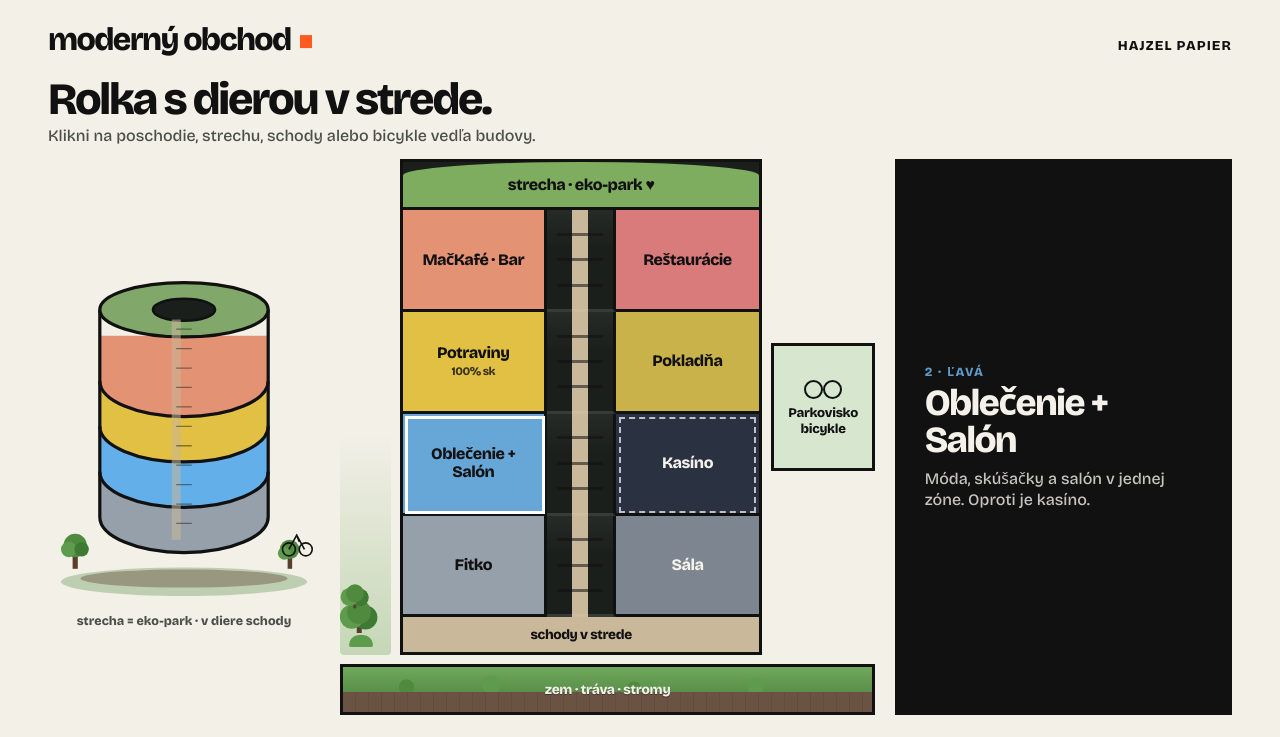
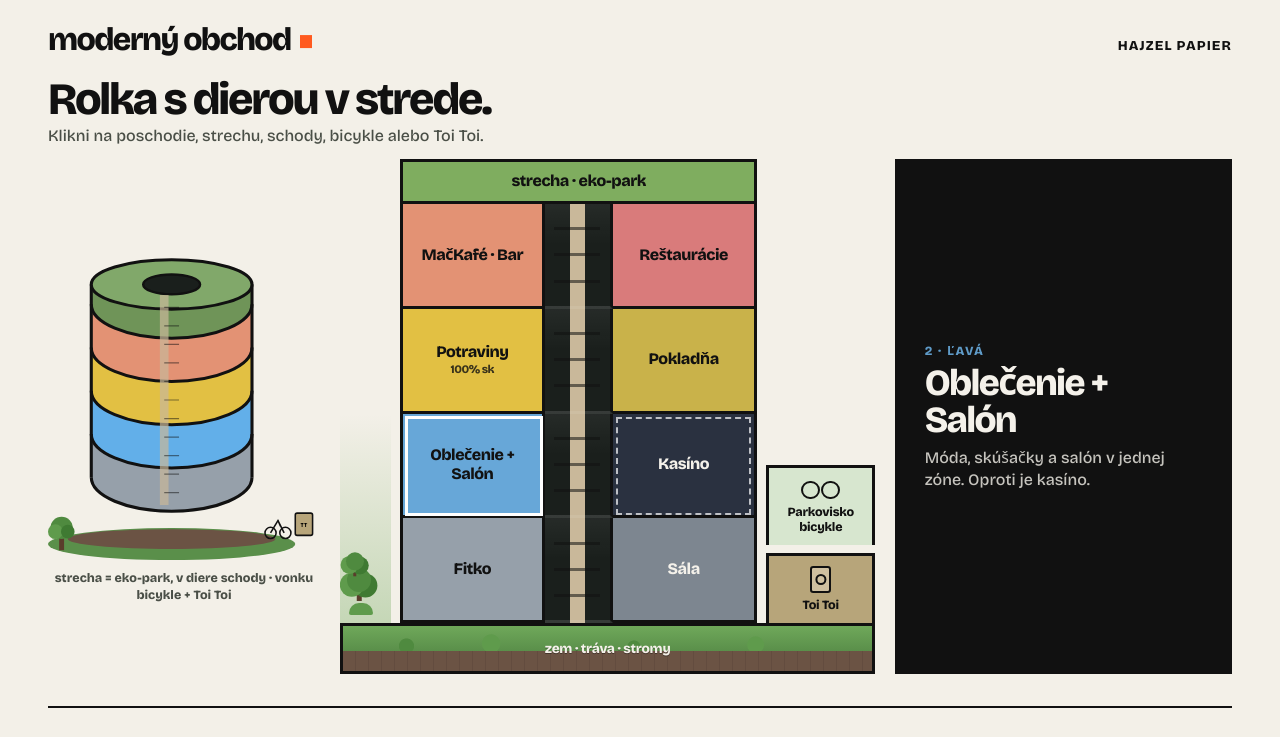
Before and after one commit to norfolkislands/obchod, a plain HTML site: page index.html in a window 1280 px wide. Shown: the top 737 px of the page. Drawn offline with nearby package versions, Linux system fonts and the light colour scheme.

Commit message:
no schvalne

```diff
--- a/index.html
+++ b/index.html
@@ -24,67 +24,63 @@
 
     <section class="intro">
       <h1>Rolka s dierou v strede.</h1>
-      <p>Klikni na poschodie, strechu, schody alebo bicykle vedľa budovy.</p>
+      <p>Klikni na poschodie, strechu, schody, bicykle alebo Toi Toi.</p>
     </section>
 
     <section class="stage" id="veza">
       <div class="roll-wrap" aria-label="Rolka — poschodia">
-        <svg class="roll-svg" viewBox="0 0 420 560" role="img" aria-labelledby="roll-title">
+        <svg class="roll-svg" viewBox="0 0 440 540" role="img" aria-labelledby="roll-title">
           <title id="roll-title">HAJZEL PAPIER — klikateľná rolka</title>
 
-          <!-- zem + tráva -->
-          <ellipse cx="210" cy="520" rx="190" ry="22" fill="#5a8f4a" opacity="0.35" />
-          <ellipse cx="210" cy="515" rx="160" ry="14" fill="#6b5344" opacity="0.45" />
+          <!-- zem — budova na nej sedí -->
+          <ellipse cx="200" cy="508" rx="200" ry="26" fill="#5a8f4a" />
+          <ellipse cx="200" cy="500" rx="168" ry="16" fill="#6b5344" />
 
-          <!-- stromy okolo -->
           <g class="trees" pointer-events="none">
-            <g transform="translate(28 430)">
+            <g transform="translate(8 448)">
               <rect x="10" y="42" width="8" height="28" fill="#5a3d2b" />
               <circle cx="14" cy="34" r="18" fill="#4f8a3f" />
               <circle cx="4" cy="40" r="12" fill="#5f9b4c" />
               <circle cx="24" cy="40" r="11" fill="#3f7a32" />
             </g>
-            <g transform="translate(360 440)">
-              <rect x="10" y="36" width="7" height="24" fill="#5a3d2b" />
-              <circle cx="13" cy="30" r="15" fill="#4f8a3f" />
-              <circle cx="5" cy="36" r="10" fill="#5f9b4c" />
-            </g>
           </g>
 
-          <!-- poschodia (bez samostatného eko-parku — to je strecha) -->
           <g class="bands">
-            <path class="band" data-floor="2" d="M80 420 V350 H340 V420 C340 450 282 475 210 475 C138 475 80 450 80 420 Z" fill="#96a0aa" />
-            <path class="band" data-floor="3" d="M80 350 V280 H340 V350 C340 380 282 405 210 405 C138 405 80 380 80 350 Z" fill="#5f9bc8" />
-            <path class="band" data-floor="4" d="M80 280 V210 H340 V280 C340 310 282 335 210 335 C138 335 80 310 80 280 Z" fill="#e2c043" />
-            <path class="band" data-floor="5" d="M80 210 V140 H340 V210 C340 240 282 265 210 265 C138 265 80 240 80 210 Z" fill="#e39274" />
+            <path class="band" data-floor="2" d="M70 400 V330 H330 V400 C330 430 272 455 200 455 C128 455 70 430 70 400 Z" fill="#96a0aa" />
+            <path class="band" data-floor="3" d="M70 330 V260 H330 V330 C330 360 272 385 200 385 C128 385 70 360 70 330 Z" fill="#5f9bc8" />
+            <path class="band" data-floor="4" d="M70 260 V190 H330 V260 C330 290 272 315 200 315 C128 315 70 290 70 260 Z" fill="#e2c043" />
+            <path class="band" data-floor="5" d="M70 190 V120 H330 V190 C330 220 272 245 200 245 C128 245 70 220 70 190 Z" fill="#e39274" />
+            <path class="band" data-floor="park" d="M70 120 V88 H330 V120 C330 150 272 175 200 175 C128 175 70 150 70 120 Z" fill="#6f9458" />
           </g>
 
           <g fill="none" stroke="#111" stroke-width="5" pointer-events="none">
-            <path d="M80 100 V420" />
-            <path d="M340 100 V420" />
-            <path d="M80 420 C80 450 138 475 210 475 C282 475 340 450 340 420" />
-            <path d="M80 350 C80 380 138 405 210 405 C282 405 340 380 340 350" />
-            <path d="M80 280 C80 310 138 335 210 335 C282 335 340 310 340 280" />
-            <path d="M80 210 C80 240 138 265 210 265 C282 265 340 240 340 210" />
+            <path d="M70 88 V400" />
+            <path d="M330 88 V400" />
+            <path d="M70 400 C70 430 128 455 200 455 C272 455 330 430 330 400" />
+            <path d="M70 330 C70 360 128 385 200 385 C272 385 330 360 330 330" />
+            <path d="M70 260 C70 290 128 315 200 315 C272 315 330 290 330 260" />
+            <path d="M70 190 C70 220 128 245 200 245 C272 245 330 220 330 190" />
+            <path d="M70 120 C70 150 128 175 200 175 C272 175 330 150 330 120" />
           </g>
 
-          <!-- strecha = eko-park -->
-          <ellipse class="band lid" data-floor="park" data-room="park" cx="210" cy="100" rx="130" ry="42" fill="#81a86a" stroke="#111" stroke-width="5" />
-          <!-- diera + schody v strede -->
-          <ellipse cx="210" cy="100" rx="48" ry="17" fill="#1a1f1c" stroke="#111" stroke-width="4" pointer-events="none" />
+          <ellipse class="band lid" data-floor="park" cx="200" cy="88" rx="130" ry="40" fill="#81a86a" stroke="#111" stroke-width="5" />
+          <ellipse cx="200" cy="88" rx="46" ry="16" fill="#1a1f1c" stroke="#111" stroke-width="4" pointer-events="none" />
+
           <g class="stairs-roll" pointer-events="none">
-            <path d="M198 115 V455" stroke="#c9b89a" stroke-width="14" opacity="0.55" />
-            <path d="M198 130 H222 M198 160 H222 M198 190 H222 M198 220 H222 M198 250 H222 M198 280 H222 M198 310 H222 M198 340 H222 M198 370 H222 M198 400 H222 M198 430 H222" stroke="#111" stroke-width="2" opacity="0.45" />
+            <path d="M188 105 V445" stroke="#c9b89a" stroke-width="14" opacity="0.7" />
+            <path d="M188 125 H212 M188 155 H212 M188 185 H212 M188 215 H212 M188 245 H212 M188 275 H212 M188 305 H212 M188 335 H212 M188 365 H212 M188 395 H212 M188 425 H212" stroke="#111" stroke-width="2" opacity="0.5" />
           </g>
 
-          <!-- bicykle vedľa rolky -->
-          <g class="bike-mark" pointer-events="none">
-            <circle cx="372" cy="470" r="10" fill="none" stroke="#111" stroke-width="2.5" />
-            <circle cx="398" cy="470" r="10" fill="none" stroke="#111" stroke-width="2.5" />
-            <path d="M372 470 L384 448 L396 470 M384 448 L388 458" fill="none" stroke="#111" stroke-width="2.5" />
+          <!-- bicykle + Toi Toi na zemi -->
+          <g pointer-events="none">
+            <circle cx="360" cy="490" r="9" fill="none" stroke="#111" stroke-width="2.5" />
+            <circle cx="384" cy="490" r="9" fill="none" stroke="#111" stroke-width="2.5" />
+            <path d="M360 490 L372 470 L382 490 M372 470 L376 479" fill="none" stroke="#111" stroke-width="2.5" />
+            <rect x="400" y="458" width="28" height="36" rx="3" fill="#b7a57a" stroke="#111" stroke-width="2.5" />
+            <text x="414" y="480" text-anchor="middle" font-size="9" font-weight="800" font-family="Bricolage Grotesque, sans-serif">TT</text>
           </g>
         </svg>
-        <p class="roll-hint">strecha = eko-park · v diere schody</p>
+        <p class="roll-hint">strecha = eko-park, v diere schody · vonku bicykle + Toi Toi</p>
       </div>
 
       <div class="plan-scene">
@@ -96,11 +92,13 @@
 
         <div class="cut" role="tablist" aria-label="Miestnosti veže">
           <button type="button" class="cell park" role="tab" id="tab-park" data-room="park" data-floor="park" aria-selected="false" aria-controls="panel-park">
-            strecha · eko-park ♥
+            strecha · eko-park
           </button>
 
           <button type="button" class="cell c-mackafe" role="tab" id="tab-mackafe" data-room="mackafe" data-floor="5" aria-selected="false" aria-controls="panel-mackafe">MačKafé · Bar</button>
-          <div class="shaft" aria-hidden="true"><span class="stair-rung"></span><span class="stair-rung"></span><span class="stair-rung"></span></div>
+          <button type="button" class="shaft shaft-hit" role="tab" id="tab-schody" data-room="schody" data-floor="shaft" aria-selected="false" aria-controls="panel-schody" aria-label="Schody">
+            <span class="stair-rung"></span><span class="stair-rung"></span><span class="stair-rung"></span>
+          </button>
           <button type="button" class="cell c-resto" role="tab" id="tab-resto" data-room="resto" data-floor="5" aria-selected="false" aria-controls="panel-resto">Reštaurácie</button>
 
           <button type="button" class="cell c-potraviny" role="tab" id="tab-potraviny" data-room="potraviny" data-floor="4" aria-selected="false" aria-controls="panel-potraviny">Potraviny<br /><small>100% sk</small></button>
@@ -114,25 +112,18 @@
           <button type="button" class="cell c-fitko" role="tab" id="tab-fitko" data-room="fitko" data-floor="2" aria-selected="false" aria-controls="panel-fitko">Fitko</button>
           <div class="shaft" aria-hidden="true"><span class="stair-rung"></span><span class="stair-rung"></span><span class="stair-rung"></span></div>
           <button type="button" class="cell c-sala" role="tab" id="tab-sala" data-room="sala" data-floor="2" aria-selected="false" aria-controls="panel-sala">Sála</button>
+        </div>
 
-          <button type="button" class="cell stairs-btn" role="tab" id="tab-schody" data-room="schody" data-floor="shaft" aria-selected="false" aria-controls="panel-schody">
-            schody v strede
+        <div class="side-col">
+          <button type="button" class="bike-lot" role="tab" id="tab-bicykle" data-room="bicykle" data-floor="out" aria-selected="false" aria-controls="panel-bicykle">
+            <span class="bike-icon" aria-hidden="true"></span>
+            Parkovisko<br />bicykle
+          </button>
+          <button type="button" class="toi-lot" role="tab" id="tab-toitoi" data-room="toitoi" data-floor="out" aria-selected="false" aria-controls="panel-toitoi">
+            <span class="toi-icon" aria-hidden="true"></span>
+            Toi Toi
           </button>
         </div>
-
-        <button
-          type="button"
-          class="bike-lot cell-like"
-          role="tab"
-          id="tab-bicykle"
-          data-room="bicykle"
-          data-floor="out"
-          aria-selected="false"
-          aria-controls="panel-bicykle"
-        >
-          <span class="bike-icon" aria-hidden="true"></span>
-          Parkovisko<br />bicykle
-        </button>
 
         <div class="ground">
           <span class="grass"></span>
@@ -199,13 +190,19 @@
         <article class="panel" id="panel-schody" role="tabpanel" aria-labelledby="tab-schody" hidden>
           <p class="num" style="--c:#c9b89a">Stred</p>
           <h2>Schody</h2>
-          <p class="txt">V dierе rolky — spájajú všetky poschodia od zeme až po strechu.</p>
+          <p class="txt">V diere rolky — spájajú všetky poschodia od zeme až po strechu.</p>
         </article>
 
         <article class="panel" id="panel-bicykle" role="tabpanel" aria-labelledby="tab-bicykle" hidden>
           <p class="num" style="--c:#4f8a3f">Vonku</p>
           <h2>Parkovisko pre bicykle</h2>
           <p class="txt">Vedľa budovy. Prídeš na biku, necháš ju vonku, ideš dnu po schodoch.</p>
+        </article>
+
+        <article class="panel" id="panel-toitoi" role="tabpanel" aria-labelledby="tab-toitoi" hidden>
+          <p class="num" style="--c:#b7a57a">Vonku</p>
+          <h2>Toi Toi</h2>
+          <p class="txt">Mobilné WC vedľa bicyklov. Áno — aj toto patrí k HAJZEL PAPIER.</p>
         </article>
       </div>
     </section>
@@ -228,7 +225,7 @@
       </div>
       <div class="fact">
         <span>Rieši</span>
-        <p>Labyrint bežného centra. Tu máš stred so schodmi, ľavú a pravú stranu, stromy a bicykle vonku.</p>
+        <p>Labyrint bežného centra. Tu máš stred so schodmi, ľavú a pravú stranu, stromy, bicykle a Toi Toi vonku.</p>
       </div>
       <div class="fact">
         <span>Tím</span>
--- a/script.js
+++ b/script.js
@@ -10,9 +10,7 @@
   };
 
   const bands = Array.from(document.querySelectorAll(".band[data-floor]"));
-  const tabs = Array.from(
-    document.querySelectorAll(".cell[data-room], .bike-lot[data-room]")
-  );
+  const tabs = Array.from(document.querySelectorAll("[data-room][role='tab']"));
   const panels = Array.from(document.querySelectorAll(".panel"));
 
   if (!tabs.length) return;
--- a/styles.css
+++ b/styles.css
@@ -109,7 +109,7 @@ body {
 }
 
 .roll-svg {
-  width: min(100%, 18rem);
+  width: min(100%, 19rem);
   height: auto;
   display: block;
   max-height: 70vh;
@@ -137,17 +137,15 @@ body {
 
 .plan-scene {
   display: grid;
-  grid-template-columns: 3.2rem minmax(0, 1fr) 6.5rem;
+  grid-template-columns: 3.2rem minmax(0, 1fr) 6.8rem;
   grid-template-rows: 1fr auto;
-  gap: 0.55rem 0.55rem;
+  gap: 0 0.55rem;
   align-items: stretch;
 }
 
 .yard {
   position: relative;
-  background:
-    linear-gradient(180deg, transparent 55%, rgba(111, 168, 90, 0.35) 100%);
-  border-radius: 0.25rem;
+  background: linear-gradient(180deg, transparent 55%, rgba(111, 168, 90, 0.35) 100%);
   overflow: hidden;
 }
 
@@ -198,10 +196,12 @@ body {
 .cut {
   display: grid;
   grid-template-columns: 1fr 0.48fr 1fr;
-  grid-template-rows: auto repeat(4, minmax(3rem, 1fr)) auto;
+  grid-template-rows: 2.6rem repeat(4, minmax(3.2rem, 1fr));
   border: 3px solid var(--line);
+  border-bottom: 0;
   background: var(--hole);
-  min-height: min(62vh, 32rem);
+  min-height: min(58vh, 30rem);
+  overflow: hidden;
 }
 
 .cell {
@@ -234,7 +234,9 @@ body {
 .cell:hover,
 .cell:focus-visible,
 .bike-lot:hover,
-.bike-lot:focus-visible {
+.bike-lot:focus-visible,
+.toi-lot:hover,
+.toi-lot:focus-visible {
   filter: brightness(1.06);
   outline: 2px solid #fff;
   outline-offset: -5px;
@@ -242,7 +244,8 @@ body {
 }
 
 .cell.is-on,
-.bike-lot.is-on {
+.bike-lot.is-on,
+.toi-lot.is-on {
   filter: brightness(1.08);
   outline: 3px solid #fff;
   outline-offset: -5px;
@@ -257,9 +260,10 @@ body {
 .park {
   grid-column: 1 / -1;
   border-right: 0;
-  border-radius: 50% 50% 0 0 / 28% 28% 0 0;
+  border-radius: 0;
   background: #7fad5f;
-  min-height: 3rem;
+  min-height: 0;
+  padding: 0.35rem 0.5rem;
 }
 
 .shaft {
@@ -267,12 +271,31 @@ body {
   flex-direction: column;
   justify-content: space-evenly;
   align-items: center;
+  margin: 0;
+  padding: 0;
+  border: 0;
+  border-bottom: 3px solid rgba(255, 255, 255, 0.08);
+  border-right: 3px solid var(--line);
   background:
     linear-gradient(90deg, transparent 38%, #c9b89a 38% 62%, transparent 62%),
     linear-gradient(180deg, rgba(255, 255, 255, 0.05), transparent 40%),
     var(--hole);
-  border-bottom: 3px solid rgba(255, 255, 255, 0.08);
-  border-right: 3px solid var(--line);
+  color: inherit;
+  font: inherit;
+  cursor: default;
+}
+
+button.shaft-hit {
+  cursor: pointer;
+  appearance: none;
+}
+
+button.shaft-hit:hover,
+button.shaft-hit:focus-visible,
+button.shaft-hit.is-on {
+  filter: brightness(1.15);
+  outline: 2px solid #fff;
+  outline-offset: -4px;
 }
 
 .stair-rung {
@@ -280,14 +303,15 @@ body {
   height: 3px;
   background: #111;
   opacity: 0.55;
+  pointer-events: none;
 }
 
-.stairs-btn {
-  grid-column: 1 / -1;
-  border-right: 0;
-  border-bottom: 0;
-  background: #c9b89a;
-  font-size: 0.85rem;
+.side-col {
+  display: flex;
+  flex-direction: column;
+  justify-content: flex-end;
+  gap: 0.45rem;
+  padding-bottom: 0;
 }
 
 .c-mackafe { background: #e39274; }
@@ -299,29 +323,37 @@ body {
 .c-sala { background: #7d8690; color: #f4f1ea; border-right: 0; }
 .c-kasino { background: #2a3140; color: #f4f1ea; border-right: 0; }
 
-.bike-lot {
+.bike-lot,
+.toi-lot {
   appearance: none;
-  align-self: center;
   margin: 0;
   border: 3px solid var(--line);
-  background: #d7e6cf;
+  border-bottom: 0;
   color: var(--ink);
   font: inherit;
   font-weight: 800;
-  font-size: 0.82rem;
+  font-size: 0.78rem;
   letter-spacing: -0.02em;
   line-height: 1.2;
   text-align: center;
   cursor: pointer;
-  padding: 0.85rem 0.45rem;
-  min-height: 8rem;
+  padding: 0.65rem 0.35rem;
+  width: 100%;
+}
+
+.bike-lot {
+  background: #d7e6cf;
+}
+
+.toi-lot {
+  background: #b7a57a;
 }
 
 .bike-icon {
   display: block;
   width: 2.4rem;
-  height: 1.4rem;
-  margin: 0 auto 0.45rem;
+  height: 1.3rem;
+  margin: 0 auto 0.35rem;
   position: relative;
 }
 
@@ -330,14 +362,37 @@ body {
   content: "";
   position: absolute;
   bottom: 0;
-  width: 0.95rem;
-  height: 0.95rem;
+  width: 0.9rem;
+  height: 0.9rem;
   border: 2.5px solid var(--ink);
   border-radius: 50%;
 }
 
 .bike-icon::before { left: 0; }
 .bike-icon::after { right: 0; }
+
+.toi-icon {
+  display: block;
+  width: 1.35rem;
+  height: 1.7rem;
+  margin: 0 auto 0.3rem;
+  border: 2.5px solid var(--ink);
+  border-radius: 0.2rem;
+  background: #cfc0a0;
+  position: relative;
+}
+
+.toi-icon::after {
+  content: "";
+  position: absolute;
+  left: 50%;
+  top: 0.35rem;
+  width: 0.45rem;
+  height: 0.45rem;
+  border: 2px solid var(--ink);
+  border-radius: 50%;
+  transform: translateX(-50%);
+}
 
 .ground {
   grid-column: 1 / -1;
@@ -518,22 +573,36 @@ body {
   }
 
   .plan-scene {
-    grid-template-columns: 2.4rem minmax(0, 1fr) 5.5rem;
+    grid-template-columns: 2.4rem minmax(0, 1fr) 5.8rem;
   }
 }
 
 @media (max-width: 640px) {
   .plan-scene {
     grid-template-columns: 1fr;
+    gap: 0.45rem;
   }
 
   .yard {
     display: none;
   }
 
-  .bike-lot {
-    min-height: 0;
-    padding: 0.75rem;
+  .cut {
+    border-bottom: 3px solid var(--line);
+  }
+
+  .side-col {
+    order: 3;
+    flex-direction: row;
+  }
+
+  .bike-lot,
+  .toi-lot {
+    border-bottom: 3px solid var(--line);
+  }
+
+  .ground {
+    order: 4;
   }
 }
 
```
